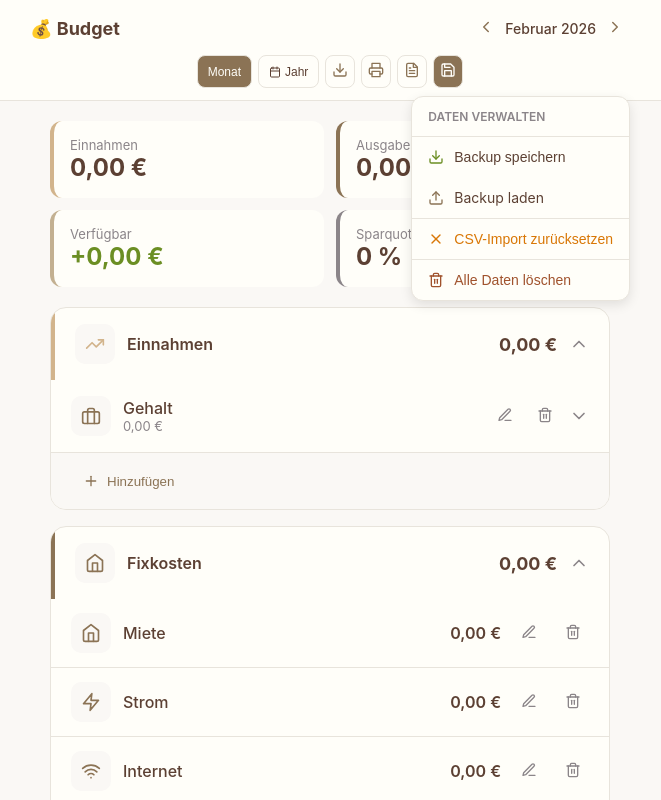
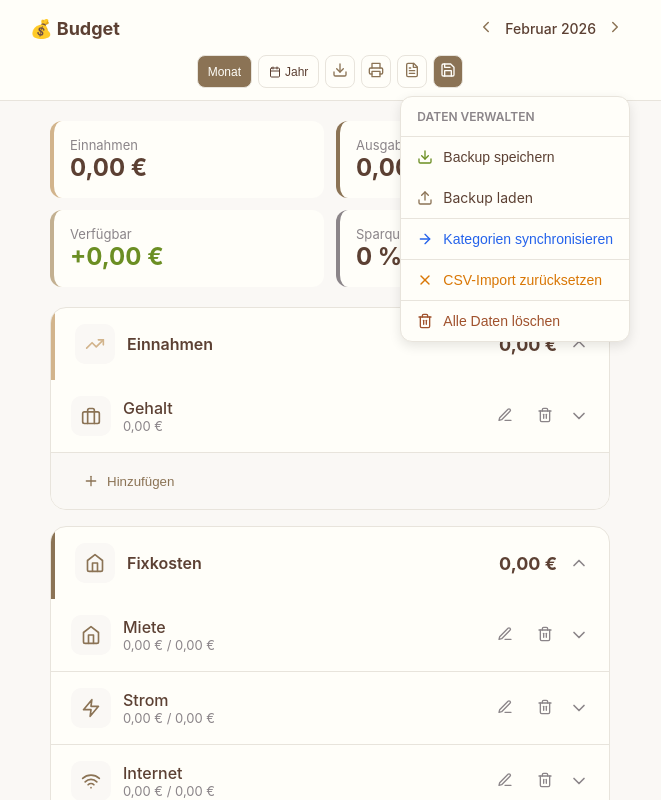
Before and after one commit to sophrager-art/Budget-APP, a React (Vite) app: page / in a window 1280 px wide. Both pictures are taken after a click on the button 758 px from the left and 71 px from the top of the page. Shown: the top 800 px of the page, without its empty margins (310-971 px from the left). Built offline with nearby package versions, Linux system fonts and the light colour scheme.

Commit message:
Update App.jsx

```diff
--- a/src/App.jsx
+++ b/src/App.jsx
@@ -996,6 +996,84 @@ const IncomeItem = ({ item, transactions = [], onEdit, onDelete, onAddTransactio
   );
 };
 
+const FixedCostItem = ({ item, transactions = [], onEdit, onDelete, onAddTransaction, onEditTransaction, onDeleteTransaction, actualAmount, showComparison }) => {
+  const [isOpen, setIsOpen] = useState(false);
+  const Icon = iconMap[item.icon] || MoreHorizontal;
+  const spent = transactions.reduce((sum, t) => sum + t.amount, 0);
+  const rest = item.amount - spent;
+  const diff = showComparison ? item.amount - (actualAmount || 0) : 0;
+
+  return (
+    <div style={{ borderBottom: '1px solid #E8E4DC' }}>
+      <div style={{ display: 'flex', alignItems: 'center', padding: '16px 20px', gap: 12, cursor: 'pointer' }} onClick={() => setIsOpen(!isOpen)}>
+        <div style={{ width: 40, height: 40, borderRadius: 10, background: '#FAF8F5', display: 'flex', alignItems: 'center', justifyContent: 'center' }}>
+          <Icon size={20} color="#8B7355" />
+        </div>
+        <div style={{ flex: 1 }}>
+          <div style={{ fontWeight: 500, color: '#5C4033' }}>{item.name}</div>
+          <div style={{ fontSize: 13, color: '#8B8589' }}>
+            {formatCurrency(spent)} / {formatCurrency(item.amount)}
+            {transactions.length > 0 && <span style={{ marginLeft: 8, color: '#8B8589' }}>({transactions.length} Transaktionen)</span>}
+          </div>
+          {showComparison && actualAmount !== undefined && (
+            <div style={{ fontSize: 12, marginTop: 4 }}>
+              <div style={{ color: '#8B8589' }}>
+                Ist: {formatCurrency(actualAmount || 0)}
+              </div>
+              <div style={{ color: diff >= 0 ? '#6B8E23' : '#A0522D', fontWeight: 500 }}>
+                {diff >= 0 ? `${formatCurrency(diff)} unter Budget ✅` : `${formatCurrency(Math.abs(diff))} über Budget ❌`}
+              </div>
+            </div>
+          )}
+        </div>
+        <div style={{ display: 'flex', alignItems: 'center', gap: 8 }}>
+          <button onClick={(e) => { e.stopPropagation(); onEdit(item); }} style={{ padding: 8, border: 'none', background: 'transparent', cursor: 'pointer' }}><Edit3 size={16} color="#8B8589" /></button>
+          <button onClick={(e) => { e.stopPropagation(); onDelete(item.id); }} style={{ padding: 8, border: 'none', background: 'transparent', cursor: 'pointer' }}><Trash2 size={16} color="#8B8589" /></button>
+          {isOpen ? <ChevronUp size={20} color="#8B8589" /> : <ChevronDown size={20} color="#8B8589" />}
+        </div>
+      </div>
+      {isOpen && (
+        <div style={{ padding: '0 20px 16px', background: '#FAF8F5' }}>
+          <div style={{ fontSize: 12, color: '#8B8589', marginBottom: 12, fontWeight: 500, display: 'flex', justifyContent: 'space-between', alignItems: 'center' }}>
+            <span>TRANSAKTIONEN</span>
+            <button
+              onClick={(e) => { e.stopPropagation(); onAddTransaction(item.id); }}
+              style={{ padding: '4px 8px', border: '1px solid #8B7355', borderRadius: 6, background: '#FFFEF9', cursor: 'pointer', fontSize: 11, color: '#8B7355', display: 'flex', alignItems: 'center', gap: 4 }}
+            >
+              <Plus size={12} /> Hinzufügen
+            </button>
+          </div>
+
+          {transactions.length === 0 ? (
+            <div style={{ padding: 20, textAlign: 'center', color: '#8B8589', fontSize: 13 }}>
+              Keine Transaktionen. Klicke "+ Hinzufügen" oder importiere CSV.
+            </div>
+          ) : (
+            <div>
+              {transactions.map((t) => (
+                <div key={t.id} style={{ display: 'flex', alignItems: 'center', gap: 8, padding: '8px 0', borderBottom: '1px solid #E8E4DC' }}>
+                  <div style={{ flex: 1 }}>
+                    <div style={{ fontSize: 13, color: '#5C4033', fontWeight: 500 }}>{t.description}</div>
+                    {t.date && <div style={{ fontSize: 11, color: '#8B8589' }}>{t.date}</div>}
+                  </div>
+                  <div style={{ fontWeight: 600, color: '#A0522D', marginRight: 8 }}>-{formatCurrency(t.amount)}</div>
+                  <button onClick={(e) => { e.stopPropagation(); onEditTransaction(t); }} style={{ padding: 6, border: 'none', background: 'transparent', cursor: 'pointer' }}><Edit3 size={14} color="#8B8589" /></button>
+                  <button onClick={(e) => { e.stopPropagation(); onDeleteTransaction(t.id); }} style={{ padding: 6, border: 'none', background: 'transparent', cursor: 'pointer' }}><Trash2 size={14} color="#8B8589" /></button>
+                </div>
+              ))}
+            </div>
+          )}
+
+          <div style={{ display: 'flex', justifyContent: 'space-between', paddingTop: 12, borderTop: '1px solid #E8E4DC', marginTop: 8 }}>
+            <span style={{ color: '#8B8589' }}>Ausgegeben: {formatCurrency(spent)}</span>
+            <span style={{ fontWeight: 600, color: rest >= 0 ? '#6B8E23' : '#A0522D' }}>{rest >= 0 ? `Rest: ${formatCurrency(rest)}` : `Über: ${formatCurrency(Math.abs(rest))}`}</span>
+          </div>
+        </div>
+      )}
+    </div>
+  );
+};
+
 const VariableItem = ({ item, transactions = [], onEdit, onDelete, onAddTransaction, onEditTransaction, onDeleteTransaction, actualAmount, showComparison }) => {
   const [isOpen, setIsOpen] = useState(false);
   const Icon = iconMap[item.icon] || MoreHorizontal;
@@ -1298,6 +1376,53 @@ export default function App() {
     setShowDataMenu(false);
   };
 
+  // NEU: Kategorien in alle Monate synchronisieren
+  const syncCategories = () => {
+    if (confirm('Kategorien vom aktuellen Monat in ALLE anderen Monate übernehmen? (Fixkosten mit Budget, Rest ohne Budget)')) {
+      const sourceData = allData[currentMonth];
+      if (!sourceData) {
+        alert('Kein Quell-Monat vorhanden!');
+        return;
+      }
+
+      setAllData(prev => {
+        const updated = { ...prev };
+
+        // Für jeden Monat außer dem aktuellen
+        Object.keys(updated).forEach(monthKey => {
+          if (monthKey !== currentMonth) {
+            updated[monthKey] = {
+              ...updated[monthKey],
+              // Kategorien übernehmen
+              income: sourceData.income.map(item => ({
+                ...item,
+                amount: updated[monthKey].income?.find(i => i.id === item.id)?.amount || 0
+              })),
+              fixedCosts: sourceData.fixedCosts.map(item => ({
+                ...item,
+                amount: item.amount // Fixkosten MIT Budget
+              })),
+              variableCosts: sourceData.variableCosts.map(item => ({
+                ...item,
+                amount: updated[monthKey].variableCosts?.find(i => i.id === item.id)?.amount || 0
+              })),
+              savings: sourceData.savings.map(item => ({
+                ...item,
+                amount: updated[monthKey].savings?.find(i => i.id === item.id)?.amount || 0,
+                saved: updated[monthKey].savings?.find(i => i.id === item.id)?.saved || 0
+              }))
+            };
+          }
+        });
+
+        return updated;
+      });
+
+      alert('Kategorien wurden in alle Monate übernommen!');
+    }
+    setShowDataMenu(false);
+  };
+
   const getData = () => {
     const existing = allData[currentMonth];
     if (!existing) {
@@ -1341,11 +1466,11 @@ export default function App() {
   const actualVariable = getTransactionTotal(data.variableCosts.map(i => i.id));
   const actualSavings = getTransactionTotal(data.savings.map(i => i.id));
 
-  // Gesamtbeträge: Geplant ODER Tatsächlich (je nachdem was höher)
-  const totIncome = Math.max(plannedIncome, actualIncome);
-  const totFixed = Math.max(plannedFixed, actualFixed);
-  const totVariable = Math.max(plannedVariable, actualVariable);
-  const totSavings = Math.max(plannedSavings, actualSavings);
+  // Gesamtbeträge: Geplant + Tatsächlich (addieren, nicht MAX!)
+  const totIncome = plannedIncome + actualIncome;
+  const totFixed = plannedFixed + actualFixed;
+  const totVariable = plannedVariable + actualVariable;
+  const totSavings = plannedSavings + actualSavings;
 
   // NEU: Nicht zugeordnete Einnahmen aus CSV
   const unassignedIncome = (data.bankTransactions || [])
@@ -1895,6 +2020,9 @@ export default function App() {
                   <Upload size={16} color="#8B7355" /> Backup laden
                   <input type="file" accept=".json" onChange={importBackup} style={{ display: 'none' }} />
                 </label>
+                <button onClick={syncCategories} style={{ width: '100%', padding: '12px 16px', border: 'none', background: 'transparent', cursor: 'pointer', textAlign: 'left', display: 'flex', alignItems: 'center', gap: 10, color: '#2563EB', fontSize: 14, borderTop: '1px solid #E8E4DC' }}>
+                  <ArrowRight size={16} /> Kategorien synchronisieren
+                </button>
                 <button onClick={clearTransactions} style={{ width: '100%', padding: '12px 16px', border: 'none', background: 'transparent', cursor: 'pointer', textAlign: 'left', display: 'flex', alignItems: 'center', gap: 10, color: '#D97706', fontSize: 14, borderTop: '1px solid #E8E4DC' }}>
                   <X size={16} /> CSV-Import zurücksetzen
                 </button>
@@ -2015,16 +2143,24 @@ export default function App() {
           </Section>
 
           <Section title="Fixkosten" total={totFixed} color="#8B7355" icon={Home} onAdd={() => addItem('fixedCosts', 'fixed')}>
-            {data.fixedCosts.map(item => (
-              <SimpleItem
+            {data.fixedCosts.map(item => {
+              const actualAmount = viewMode === 'comparison' ? getActualExpenses('fixedCosts', item.id) : undefined;
+              const itemTransactions = (data.transactions && data.transactions[item.id]) || [];
+              return (
+                <FixedCostItem
                   key={item.id}
                   item={item}
+                  transactions={itemTransactions}
                   onEdit={(i) => setEditModal({ open: true, item: i, type: 'fixed', category: 'fixedCosts' })}
                   onDelete={(id) => deleteItem(id, 'fixedCosts')}
-                actualAmount={viewMode === 'comparison' ? getActualExpenses('fixedCosts', item.id) : undefined}
+                  onAddTransaction={(catId) => addTransaction(catId)}
+                  onEditTransaction={(t) => editTransaction(t)}
+                  onDeleteTransaction={(tId) => deleteTransaction(tId)}
+                  actualAmount={actualAmount}
                   showComparison={viewMode === 'comparison'}
                 />
-            ))}
+              );
+            })}
           </Section>
 
           <Section title="Variable Kosten" total={totVariable} color="#C3B091" icon={ShoppingCart} onAdd={() => addItem('variableCosts', 'variable')}>
```
Lines whose indentation alone changed are shown as unchanged.
